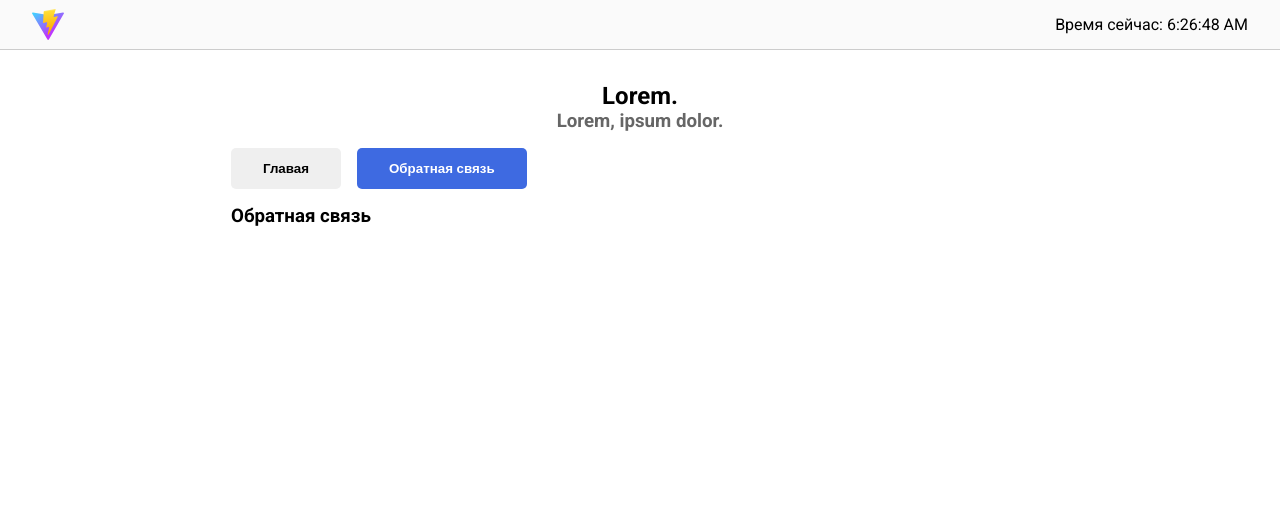
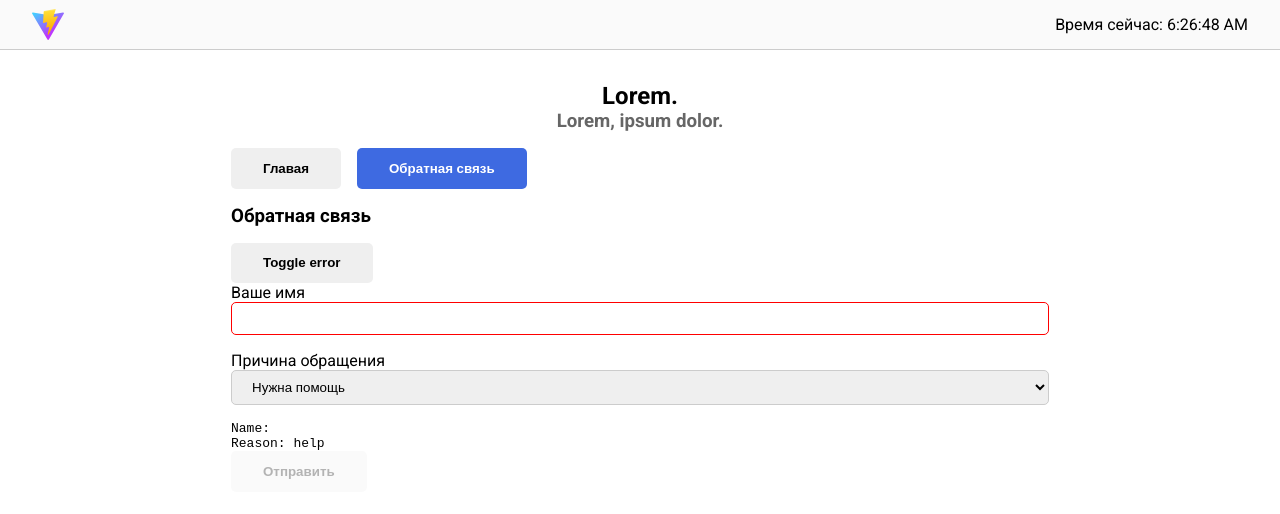
Before and after one commit to FrowningCat/repetition_react, a React (Vite) app: page / in a window 1280 px wide. Shown: the top 514 px of the page. Built offline with nearby package versions, Linux system fonts and the light colour scheme.

Commit message:
working with forms

```diff
--- a/src/components/Button/Button.jsx
+++ b/src/components/Button/Button.jsx
@@ -1,17 +1,17 @@
 import classes from './Button.module.css';
 
-export default function Button({ children, onClick, isActive }) {
+export default function Button({ children, isActive, ...props }) {
     // let classes = 'button'
     // if(isActive) classes += ' active';
 
     return (
         <button
+            {...props}
             className={
                 isActive
                     ? `${classes.button} ${classes.active}`
                     : classes.button
             }
-            onClick={onClick}
         >
             {children}
         </button>
--- a/src/components/FeedbackSection.jsx
+++ b/src/components/FeedbackSection.jsx
@@ -1,7 +1,61 @@
+import { useState } from 'react';
+import Button from './Button/Button';
+
 export default function FeedbackSection() {
+    const [name, setName] = useState('');
+    const [hasError, setHasError] = useState(true);
+    const [reason, setReason] = useState('help');
+
+    function handleNameChange(event) {
+        setName(event.target.value);
+        setHasError(event.target.value.trim().length == 0);
+    }
+
+    function toggleError() {
+        setHasError((prev) => !prev);
+    }
+
     return (
         <section>
             <h3>Обратная связь</h3>
+
+            <Button onClick={toggleError}>Toggle error</Button>
+
+            <form>
+                <label htmlFor="name">Ваше имя</label>
+                <input
+                    type="text"
+                    id="name"
+                    className="control"
+                    value={name}
+                    style={{
+                        border: hasError ? '1px solid red' : null,
+                    }}
+                    onChange={handleNameChange}
+                />
+
+                <label htmlFor="reason">Причина обращения</label>
+                <select
+                    id="reason"
+                    className="control"
+                    value={reason}
+                    onChange={(event) => setReason(event.target.value)}
+                >
+                    <option value="error">Ошибка</option>
+                    <option value="help">Нужна помощь</option>
+                    <option value="saggest">Предложение</option>
+                </select>
+
+                <pre>
+                    Name: {name}
+                    <br />
+                    Reason: {reason}
+                </pre>
+
+                <Button disabled={hasError} isActive={!hasError}>
+                    Отправить
+                </Button>
+            </form>
         </section>
     );
 }
--- a/src/index.css
+++ b/src/index.css
@@ -40,3 +40,11 @@ p {
 .centered {
     text-align: center;
 }
+
+.control {
+    border: 1px solid #ccc;
+    border-radius: 5px;
+    padding: 0.5rem 1rem;
+    width: 100%;
+    margin-bottom: 1rem;
+}
```
